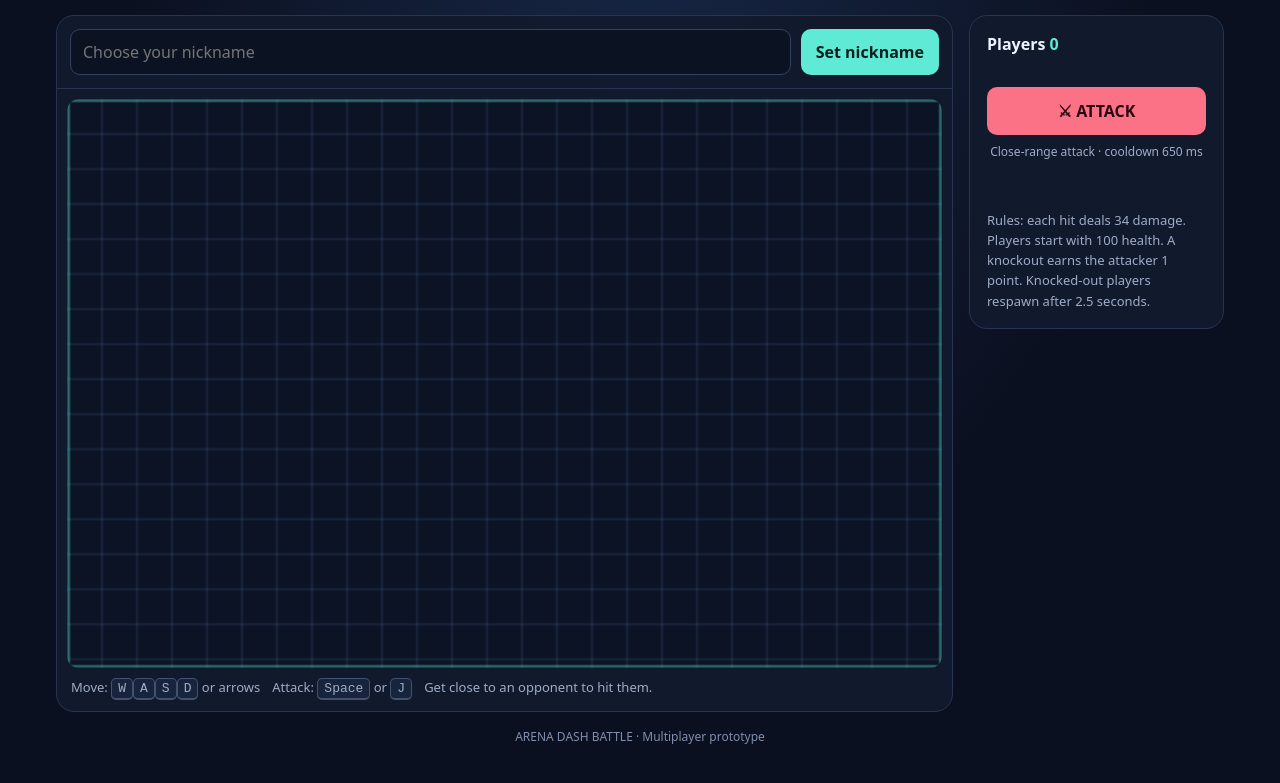
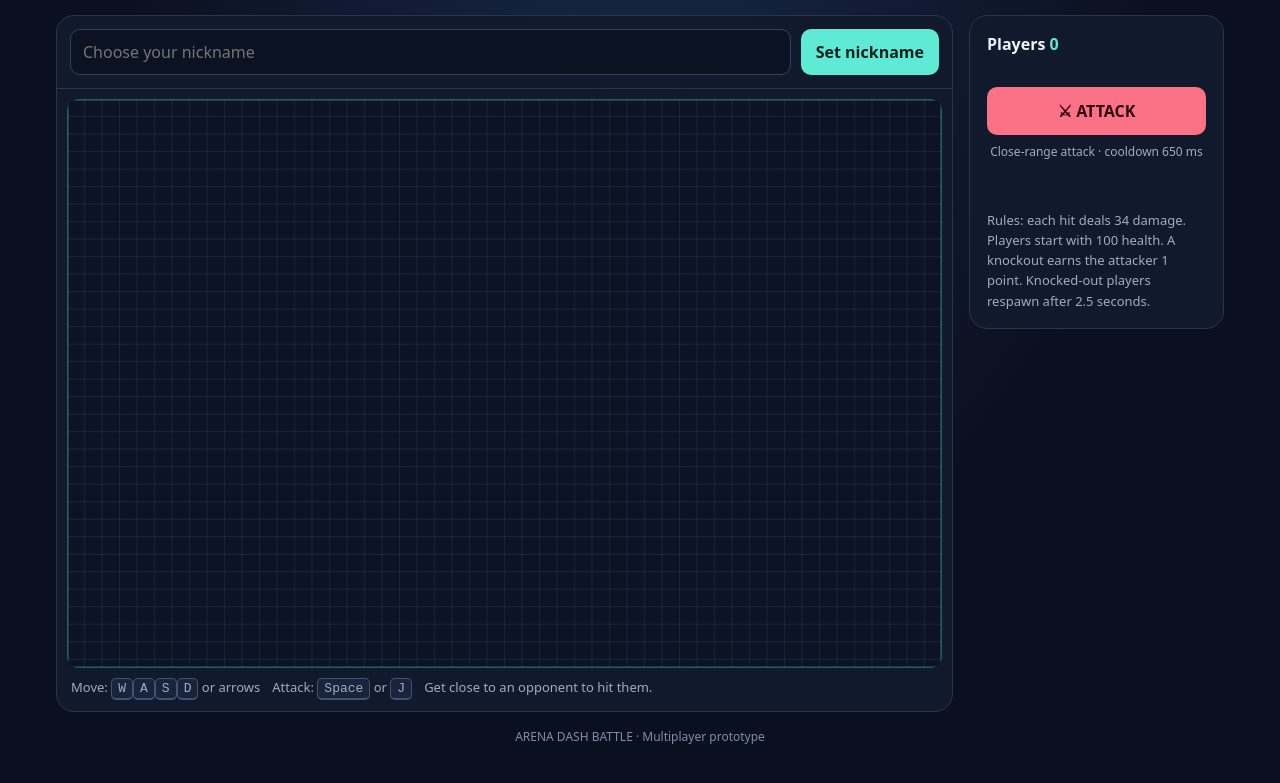
Before and after one commit to guccijodaf-del/Arena-Dash, a website: page public/index.html in a window 1280 px wide. Shown: the part 107-890 px from the top of the page. Drawn offline with nearby package versions, Linux system fonts and the light colour scheme; no server answers.

Commit message:
Update index.html

```diff
--- a/public/index.html
+++ b/public/index.html
@@ -14,7 +14,7 @@ input{min-width:0;flex:1;padding:11px 12px;border:1px solid #34425e;border-radiu
 </style></head><body><main class="wrap">
 <header><div><h1>ARENA <span>DASH BATTLE</span></h1><p class="subtitle">Move, get close, and attack. Knock out opponents to score points.</p></div><div class="status"><span class="dot" id="dot"></span><span id="status">Connecting…</span></div></header>
 <div class="layout"><section class="game-card"><div class="toolbar"><input id="nickname" maxlength="16" placeholder="Choose your nickname" aria-label="Nickname"><button id="setName">Set nickname</button></div>
-<div class="canvas-wrap"><canvas id="game" width="1000" height="650"></canvas></div>
+<div class="canvas-wrap"><canvas id="game" width="2000" height="1300"></canvas></div>
 <div class="help"><span>Move: <kbd>W</kbd><kbd>A</kbd><kbd>S</kbd><kbd>D</kbd> or arrows</span><span>Attack: <kbd>Space</kbd> or <kbd>J</kbd></span><span>Get close to an opponent to hit them.</span></div></section>
 <aside class="side-card"><h2>Players <span class="count" id="count">0</span></h2><ul id="players"></ul><button class="attack" id="attack">⚔ ATTACK</button><div class="small">Close-range attack · cooldown 650 ms</div><div class="announcement" id="notice" aria-live="polite"></div><p class="tip">Rules: each hit deals 34 damage. Players start with 100 health. A knockout earns the attacker 1 point. Knocked-out players respawn after 2.5 seconds.</p></aside></div>
 <footer>ARENA DASH BATTLE · Multiplayer prototype</footer></main>
```
